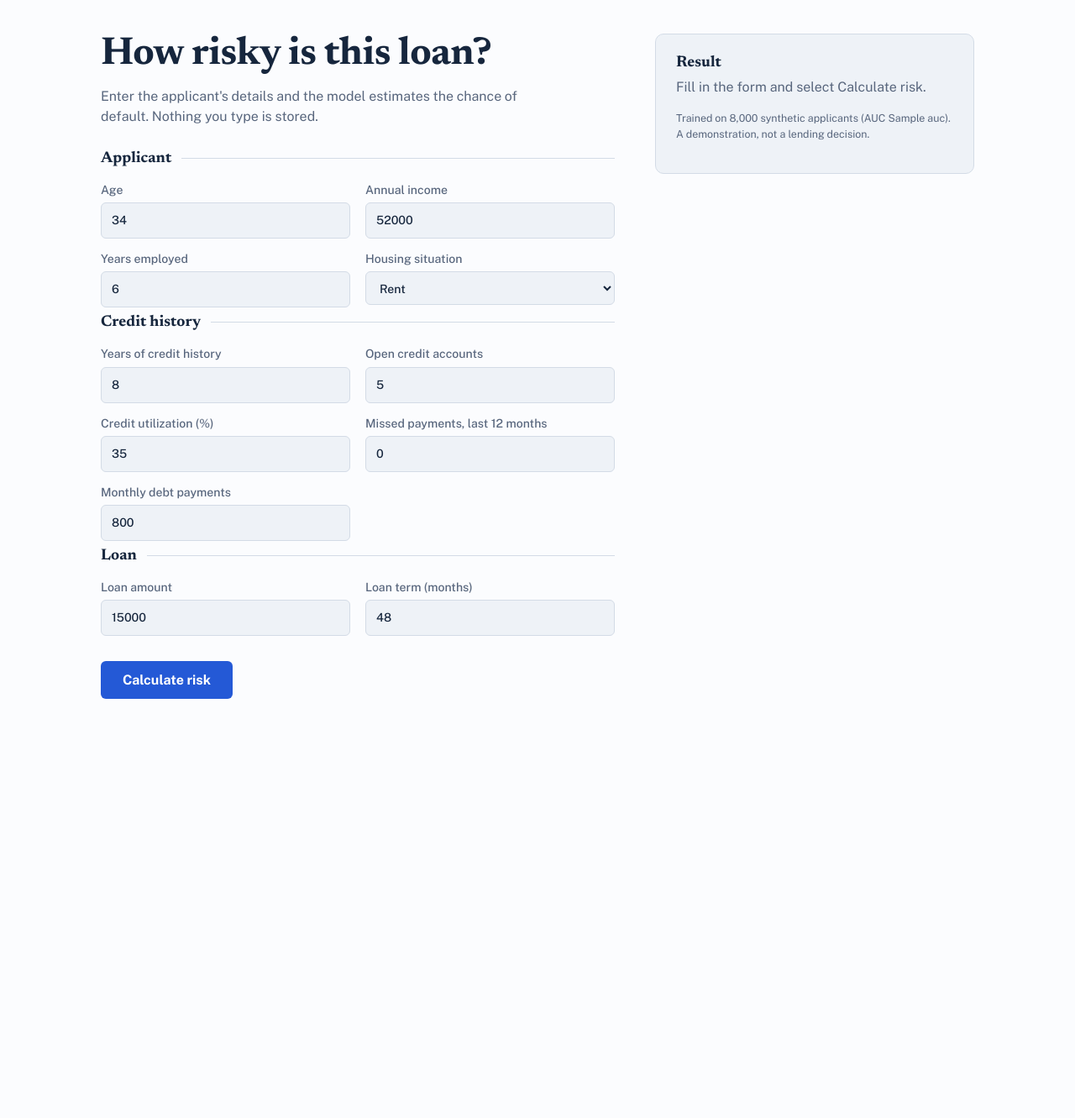
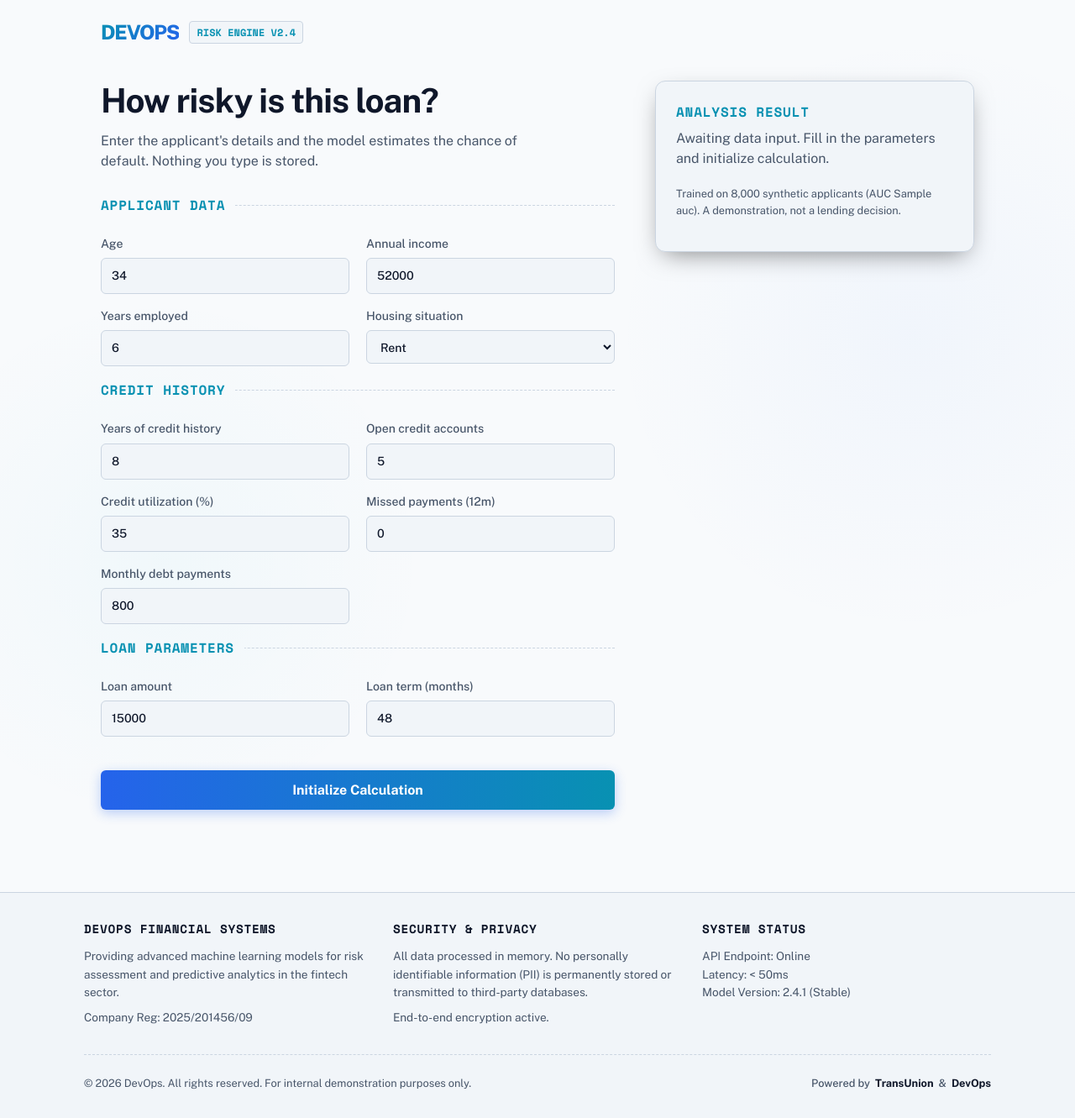
Before and after one commit to 222743964-collab/BA-3_2-Assignment, a Flask app: template templates/index.html in a window 1280 px wide. Shown: the whole page at 84% size. Before the commit the page ends 832 px from the top, so only its background shows below. Run offline with Flask 3, Linux system fonts and the light colour scheme; the template is opened without the code that fills it: most values are stand-ins (such as "Sample title", 1, 10 or a date in 2020); parts of the project's set-up code (start-up, migrations or seed data) failed here and were passed over.

Commit message:
Updated index

```diff
--- a/templates/index.html
+++ b/templates/index.html
@@ -3,95 +3,388 @@
 <head>
 <meta charset="utf-8">
 <meta name="viewport" content="width=device-width, initial-scale=1">
-<title>Credit risk check</title>
+<title>Credit risk check | DevOps</title>
 <link rel="preconnect" href="https://fonts.googleapis.com">
-<link href="https://fonts.googleapis.com/css2?family=Public+Sans:wght@400;500;700&family=Newsreader:opsz,wght@6..72,500;6..72,700&display=swap" rel="stylesheet">
+<link href="https://fonts.googleapis.com/css2?family=Public+Sans:wght@400;500;700;800&family=Space+Mono:ital,wght@0,400;0,700;1,400&display=swap" rel="stylesheet">
 <style>
-  :root{--ink:#16263d;--slate:#58667d;--mist:#eef2f7;--line:#d3dbe6;--paper:#fbfcfe;--blue:#2459d6;
---green:#2e8b6a;--amber:#d99a12;--orange:#d9692b;--red:#c23b34;
---serif:"Newsreader",Georgia,serif;--sans:"Public Sans",system-ui,sans-serif}
-@media (prefers-color-scheme:dark){:root{--ink:#e8eef8;--slate:#9fb0c8;--mist:#111c2e;--line:#27364f;--paper:#0b1424;--blue:#6d97ff}}
-*{box-sizing:border-box}
-body{margin:0;background:var(--paper);color:var(--ink);font:16px/1.5 var(--sans)}
-main{max-width:1080px;margin:0 auto;padding:40px 20px 64px;display:grid;grid-template-columns:minmax(0,1fr) 380px;gap:48px;align-items:start}
-h1{font:700 clamp(2rem,4vw,2.9rem)/1.1 var(--serif);margin:0 0 12px;letter-spacing:-.01em}
-.lede{color:var(--slate);max-width:52ch;margin:0 0 28px}
-fieldset{border:0;border-top:1px solid var(--line);margin:0;padding:18px 0 8px}
-legend{font:700 1.15rem var(--serif);padding:0 12px 0 0}
-.grid{display:grid;grid-template-columns:1fr 1fr;gap:14px 18px}
-label{display:block;font-size:.88rem;font-weight:500;color:var(--slate)}
-input,select{width:100%;margin-top:4px;padding:10px 12px;font:inherit;color:var(--ink);background:var(--mist);border:1px solid var(--line);border-radius:6px}
-input:focus-visible,select:focus-visible,button:focus-visible{outline:3px solid var(--blue);outline-offset:1px}
-button{margin-top:22px;padding:13px 26px;font:700 1rem var(--sans);background:var(--blue);color:#fff;border:0;border-radius:6px;cursor:pointer}
-button[disabled]{opacity:.6;cursor:wait}
-#err{color:var(--red);min-height:1.5em;margin-top:10px;font-weight:500}
-aside{position:sticky;top:24px;background:var(--mist);border:1px solid var(--line);border-radius:10px;padding:24px}
-aside h2{font:700 1.15rem var(--serif);margin:0 0 4px}
-.empty{color:var(--slate);margin:8px 0 0}
-svg{width:100%;display:block}
-#arc{transition:stroke-dashoffset .9s cubic-bezier(.2,.7,.2,1),stroke .4s}
-.readout{text-align:center;margin-top:-6px}
-.pct{font:700 3rem/1 var(--serif)}
-.band{font-weight:700;margin-top:4px}
-.meta{display:flex;justify-content:space-between;border-top:1px solid var(--line);margin-top:18px;padding-top:12px;color:var(--slate);font-size:.9rem}
-.meta b{color:var(--ink)}
-ul.f{list-style:none;padding:0;margin:14px 0 0}
-ul.f li{display:flex;justify-content:space-between;gap:12px;padding:7px 0;border-top:1px solid var(--line);font-size:.92rem}
-.up{color:var(--red);font-weight:700}.down{color:var(--green);font-weight:700}
-.note{font-size:.78rem;color:var(--slate);margin-top:16px}
-@media (max-width:860px){main{grid-template-columns:1fr}aside{position:static}}
-@media (max-width:480px){.grid{grid-template-columns:1fr}}
-@media (prefers-reduced-motion:reduce){ #arc{transition:none}}
+  :root {
+    /* Tech theme variables */
+    --ink: #e2e8f0;
+    --slate: #94a3b8;
+    --mist: #0f172a;
+    --line: #334155;
+    --paper: #020617;
+    --blue: #3b82f6;
+    --cyan: #06b6d4;
+    --green: #10b981;
+    --amber: #f59e0b;
+    --orange: #f97316;
+    --red: #ef4444;
+    --glow: rgba(59, 130, 246, 0.5);
+
+    --serif: "Space Mono", monospace;
+    --sans: "Public Sans", system-ui, sans-serif;
+  }
+
+  @media (prefers-color-scheme: light) {
+    /* Subtle adjustments if forced light, but defaults to dark tech vibe */
+    :root {
+      --ink: #0f172a;
+      --slate: #475569;
+      --mist: #f1f5f9;
+      --line: #cbd5e1;
+      --paper: #f8fafc;
+      --blue: #2563eb;
+      --cyan: #0891b2;
+      --green: #059669;
+      --glow: rgba(37, 99, 235, 0.3);
+    }
+  }
+
+  * { box-sizing: border-box; }
+
+  body {
+    margin: 0;
+    background: var(--paper);
+    color: var(--ink);
+    font: 16px/1.5 var(--sans);
+    display: flex;
+    flex-direction: column;
+    min-height: 100vh;
+    background-image:
+      radial-gradient(circle at 15% 50%, rgba(6, 182, 212, 0.03), transparent 25%),
+      radial-gradient(circle at 85% 30%, rgba(59, 130, 246, 0.04), transparent 25%);
+  }
+
+  /* Header Branding */
+  header {
+    padding: 24px 20px;
+    max-width: 1080px;
+    margin: 0 auto;
+    width: 100%;
+    display: flex;
+    align-items: center;
+    gap: 12px;
+  }
+
+  .logo {
+    font: 800 1.5rem var(--sans);
+    letter-spacing: -0.05em;
+    background: linear-gradient(135deg, var(--cyan), var(--blue));
+    -webkit-background-clip: text;
+    -webkit-text-fill-color: transparent;
+    text-transform: uppercase;
+  }
+
+  .logo-badge {
+    background: var(--mist);
+    border: 1px solid var(--line);
+    color: var(--cyan);
+    font: 700 0.75rem var(--serif);
+    padding: 4px 8px;
+    border-radius: 4px;
+    text-transform: uppercase;
+  }
+
+  main {
+    flex: 1;
+    max-width: 1080px;
+    margin: 0 auto;
+    padding: 20px 20px 64px;
+    display: grid;
+    grid-template-columns: minmax(0, 1fr) 380px;
+    gap: 48px;
+    align-items: start;
+  }
+
+  h1 {
+    font: 700 clamp(1.8rem, 4vw, 2.5rem)/1.2 var(--sans);
+    margin: 0 0 12px;
+    letter-spacing: -0.02em;
+  }
+
+  .lede {
+    color: var(--slate);
+    max-width: 52ch;
+    margin: 0 0 28px;
+  }
+
+  fieldset {
+    border: 0;
+    border-top: 1px dashed var(--line);
+    margin: 0;
+    padding: 24px 0 16px;
+  }
+
+  legend {
+    font: 700 1rem var(--serif);
+    padding: 0 12px 0 0;
+    color: var(--cyan);
+    text-transform: uppercase;
+    letter-spacing: 0.05em;
+  }
+
+  .grid { display: grid; grid-template-columns: 1fr 1fr; gap: 16px 20px; }
+
+  label {
+    display: block;
+    font-size: .88rem;
+    font-weight: 500;
+    color: var(--slate);
+  }
+
+  input, select {
+    width: 100%;
+    margin-top: 6px;
+    padding: 10px 12px;
+    font: inherit;
+    color: var(--ink);
+    background: var(--mist);
+    border: 1px solid var(--line);
+    border-radius: 6px;
+    transition: border-color 0.2s, box-shadow 0.2s;
+  }
+
+  input:focus-visible, select:focus-visible, button:focus-visible {
+    outline: none;
+    border-color: var(--cyan);
+    box-shadow: 0 0 0 3px rgba(6, 182, 212, 0.2);
+  }
+
+  button {
+    margin-top: 24px;
+    padding: 14px 28px;
+    font: 700 1rem var(--sans);
+    background: linear-gradient(to right, var(--blue), var(--cyan));
+    color: #fff;
+    border: 0;
+    border-radius: 6px;
+    cursor: pointer;
+    box-shadow: 0 4px 14px var(--glow);
+    transition: transform 0.1s, box-shadow 0.2s;
+    width: 100%;
+  }
+
+  button:hover {
+    box-shadow: 0 6px 20px var(--glow);
+    transform: translateY(-1px);
+  }
+
+  button[disabled] {
+    opacity: .6;
+    cursor: wait;
+    transform: none;
+    box-shadow: none;
+  }
+
+  #err {
+    color: var(--red);
+    min-height: 1.5em;
+    margin-top: 12px;
+    font-weight: 500;
+    font-family: var(--serif);
+    font-size: 0.9rem;
+  }
+
+  aside {
+    position: sticky;
+    top: 24px;
+    background: var(--mist);
+    border: 1px solid var(--line);
+    border-radius: 12px;
+    padding: 24px;
+    box-shadow: 0 10px 30px -10px rgba(0,0,0,0.5);
+  }
+
+  aside h2 {
+    font: 700 1rem var(--serif);
+    margin: 0 0 8px;
+    color: var(--cyan);
+    text-transform: uppercase;
+    letter-spacing: 0.05em;
+  }
+
+  .empty { color: var(--slate); margin: 8px 0 0; }
+
+  svg { width: 100%; display: block; filter: drop-shadow(0 0 8px rgba(255,255,255,0.1)); }
+  #arc { transition: stroke-dashoffset .9s cubic-bezier(.2,.7,.2,1), stroke .4s; }
+
+  .readout { text-align: center; margin-top: -10px; }
+  .pct { font: 700 3.5rem/1 var(--sans); letter-spacing: -0.03em; }
+  .band { font-weight: 700; margin-top: 4px; font-family: var(--serif); text-transform: uppercase; font-size: 0.9rem;}
+
+  .meta {
+    display: flex;
+    justify-content: space-between;
+    border-top: 1px dashed var(--line);
+    margin-top: 24px;
+    padding-top: 16px;
+    color: var(--slate);
+    font-size: .9rem;
+    font-family: var(--serif);
+  }
+  .meta b { color: var(--ink); font-size: 1.1rem; }
+
+  ul.f { list-style: none; padding: 0; margin: 16px 0 0; }
+  ul.f li {
+    display: flex;
+    justify-content: space-between;
+    gap: 12px;
+    padding: 10px 0;
+    border-top: 1px solid var(--line);
+    font-size: .92rem;
+  }
+
+  .up { color: var(--red); font-weight: 700; font-family: var(--serif); }
+  .down { color: var(--green); font-weight: 700; font-family: var(--serif); }
+
+  .note { font-size: .8rem; color: var(--slate); margin-top: 20px; line-height: 1.6; }
+
+  /* Footer Styling */
+  footer {
+    border-top: 1px solid var(--line);
+    background: var(--mist);
+    padding: 32px 20px;
+    margin-top: auto;
+  }
+
+  .footer-content {
+    max-width: 1080px;
+    margin: 0 auto;
+    display: grid;
+    grid-template-columns: repeat(auto-fit, minmax(250px, 1fr));
+    gap: 24px;
+    font-size: 0.85rem;
+    color: var(--slate);
+  }
+
+  .footer-col h3 {
+    color: var(--ink);
+    font: 700 0.9rem var(--serif);
+    text-transform: uppercase;
+    letter-spacing: 0.05em;
+    margin: 0 0 12px;
+  }
+
+  .footer-col p {
+    margin: 0 0 8px;
+    line-height: 1.6;
+  }
+
+  .footer-bottom {
+    max-width: 1080px;
+    margin: 24px auto 0;
+    padding-top: 24px;
+    border-top: 1px dashed var(--line);
+    display: flex;
+    justify-content: space-between;
+    align-items: center;
+    font-size: 0.8rem;
+    color: var(--slate);
+  }
+
+  .powered-by {
+    display: flex;
+    align-items: center;
+    gap: 6px;
+    font-weight: 500;
+  }
+
+  .powered-by span {
+    color: var(--ink);
+    font-weight: 700;
+  }
+
+  @media (max-width: 860px) {
+    main { grid-template-columns: 1fr; }
+    aside { position: static; }
+    .footer-bottom { flex-direction: column; gap: 12px; text-align: center; }
+  }
+  @media (max-width: 480px) { .grid { grid-template-columns: 1fr; } }
+  @media (prefers-reduced-motion: reduce) { #arc { transition: none; } }
 </style>
 </head>
 <body>
+
+<header>
+  <div class="logo">DevOps</div>
+  <div class="logo-badge">Risk Engine v2.4</div>
+</header>
+
 <main>
 <section>
   <h1>How risky is this loan?</h1>
   <p class="lede">Enter the applicant's details and the model estimates the chance of default. Nothing you type is stored.</p>
   <form id="f" novalidate>
-    <fieldset><legend>Applicant</legend><div class="grid">
+    <fieldset><legend>Applicant Data</legend><div class="grid">
       <label>Age<input name="age" type="number" value="34" min="18" max="100"></label>
       <label>Annual income<input name="annual_income" type="number" value="52000" min="1"></label>
       <label>Years employed<input name="employment_years" type="number" step="0.1" value="6" min="0"></label>
       <label>Housing situation<select name="home_ownership"><option value="rent">Rent</option><option value="mortgage">Mortgage</option><option value="own">Own outright</option></select></label>
     </div></fieldset>
-    <fieldset><legend>Credit history</legend><div class="grid">
+    <fieldset><legend>Credit History</legend><div class="grid">
       <label>Years of credit history<input name="credit_history_years" type="number" step="0.1" value="8" min="0"></label>
       <label>Open credit accounts<input name="num_credit_accounts" type="number" value="5" min="0"></label>
       <label>Credit utilization (%)<input name="credit_utilization_pct" type="number" step="0.1" value="35" min="0" max="100"></label>
-      <label>Missed payments, last 12 months<input name="missed_payments_12m" type="number" value="0" min="0"></label>
+      <label>Missed payments (12m)<input name="missed_payments_12m" type="number" value="0" min="0"></label>
       <label>Monthly debt payments<input name="existing_monthly_debt" type="number" value="800" min="0"></label>
     </div></fieldset>
-    <fieldset><legend>Loan</legend><div class="grid">
+    <fieldset><legend>Loan Parameters</legend><div class="grid">
       <label>Loan amount<input name="loan_amount" type="number" value="15000" min="1"></label>
       <label>Loan term (months)<input name="loan_term_months" type="number" value="48" min="1"></label>
     </div></fieldset>
-    <button id="go" type="submit">Calculate risk</button>
+    <button id="go" type="submit">Initialize Calculation</button>
     <div id="err" role="alert"></div>
   </form>
 </section>
 
 <aside aria-live="polite">
-  <h2>Result</h2>
-  <p class="empty" id="empty">Fill in the form and select Calculate risk.</p>
+  <h2>Analysis Result</h2>
+  <p class="empty" id="empty">Awaiting data input. Fill in the parameters and initialize calculation.</p>
   <div id="out" hidden>
     <svg viewBox="0 0 200 120" aria-hidden="true">
       <path d="M20 100 A80 80 0 0 1 180 100" fill="none" stroke="var(--line)" stroke-width="16" stroke-linecap="round"/>
       <path id="arc" d="M20 100 A80 80 0 0 1 180 100" fill="none" stroke="var(--green)" stroke-width="16" stroke-linecap="round" stroke-dasharray="251.3" stroke-dashoffset="251.3"/>
     </svg>
     <div class="readout"><div class="pct" id="pct"></div><div class="band" id="band"></div></div>
-    <div class="meta"><span>Credit score <b id="score"></b></span><span>Debt-to-income <b id="dti"></b></span></div>
+    <div class="meta"><span>Bureau Score <b id="score"></b></span><span>DTI Ratio <b id="dti"></b></span></div>
     <ul class="f" id="factors"></ul>
     <p class="note" id="fnote"></p>
   </div>
   <p class="note">Trained on 8,000 synthetic applicants (AUC {{ auc }}). A demonstration, not a lending decision.</p>
 </aside>
 </main>
+
+<footer>
+  <div class="footer-content">
+    <div class="footer-col">
+      <h3>DevOps Financial Systems</h3>
+      <p>Providing advanced machine learning models for risk assessment and predictive analytics in the fintech sector.</p>
+      <p>Company Reg: 2025/201456/09</p>
+    </div>
+    <div class="footer-col">
+      <h3>Security & Privacy</h3>
+      <p>All data processed in memory. No personally identifiable information (PII) is permanently stored or transmitted to third-party databases.</p>
+      <p>End-to-end encryption active.</p>
+    </div>
+    <div class="footer-col">
+      <h3>System Status</h3>
+      <p>API Endpoint: Online<br>
+      Latency: < 50ms<br>
+      Model Version: 2.4.1 (Stable)</p>
+    </div>
+  </div>
+  <div class="footer-bottom">
+    <div>&copy; 2026 DevOps. All rights reserved. For internal demonstration purposes only.</div>
+    <div class="powered-by">Powered by <span>TransUnion</span> &amp; <span>DevOps</span></div>
+  </div>
+</footer>
+
 <script>
 const $=id=>document.getElementById(id),f=$("f"),colors={green:"--green",amber:"--amber",orange:"--orange",red:"--red"};
 f.addEventListener("submit",async e=>{
   e.preventDefault();$("err").textContent="";$("go").disabled=true;
+  $("go").textContent = "Processing...";
   const body=Object.fromEntries(new FormData(f));
   try{
     const r=await fetch("/api/predict",{method:"POST",headers:{"Content-Type":"application/json"},body:JSON.stringify(body)});
@@ -107,7 +400,7 @@ f.addEventListener("submit",async e=>{
     $("factors").innerHTML=d.factors.map(x=>`<li><span>${x.name}</span><span class="${x.impact>0?"up":"down"}">${x.impact>0?"+":""}${x.impact} pts</span></li>`).join("");
     $("fnote").textContent=d.factors.length?"Biggest drivers: how many percentage points each factor adds to (+) or removes from (−) the risk versus a typical applicant.":"No single factor stands out.";
   }catch(_){$("err").textContent="Can't reach the server. Check that app.py is running."}
-  finally{$("go").disabled=false}
+  finally{$("go").disabled=false; $("go").textContent = "Initialize Calculation";}
 });
 </script>
 </body>
```
